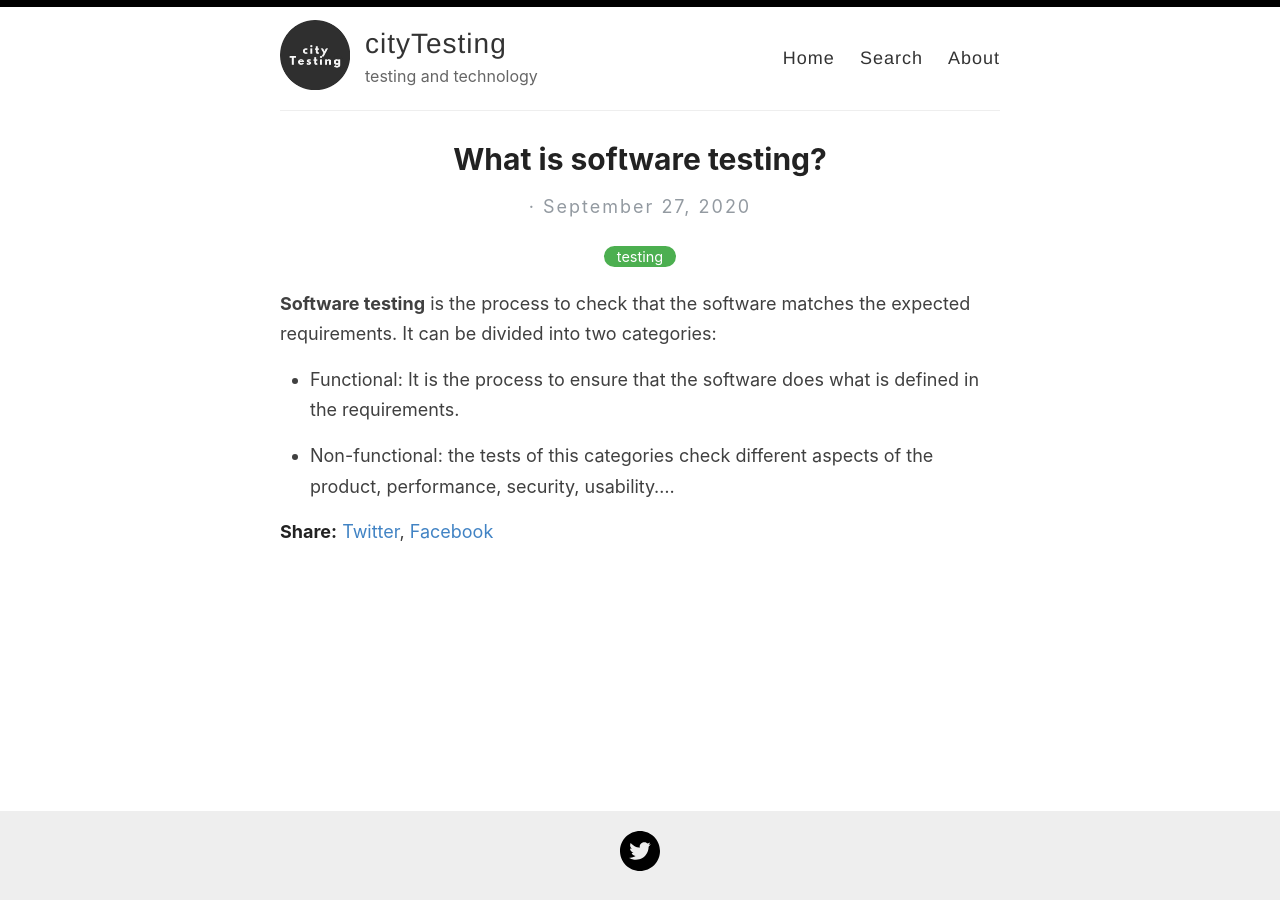
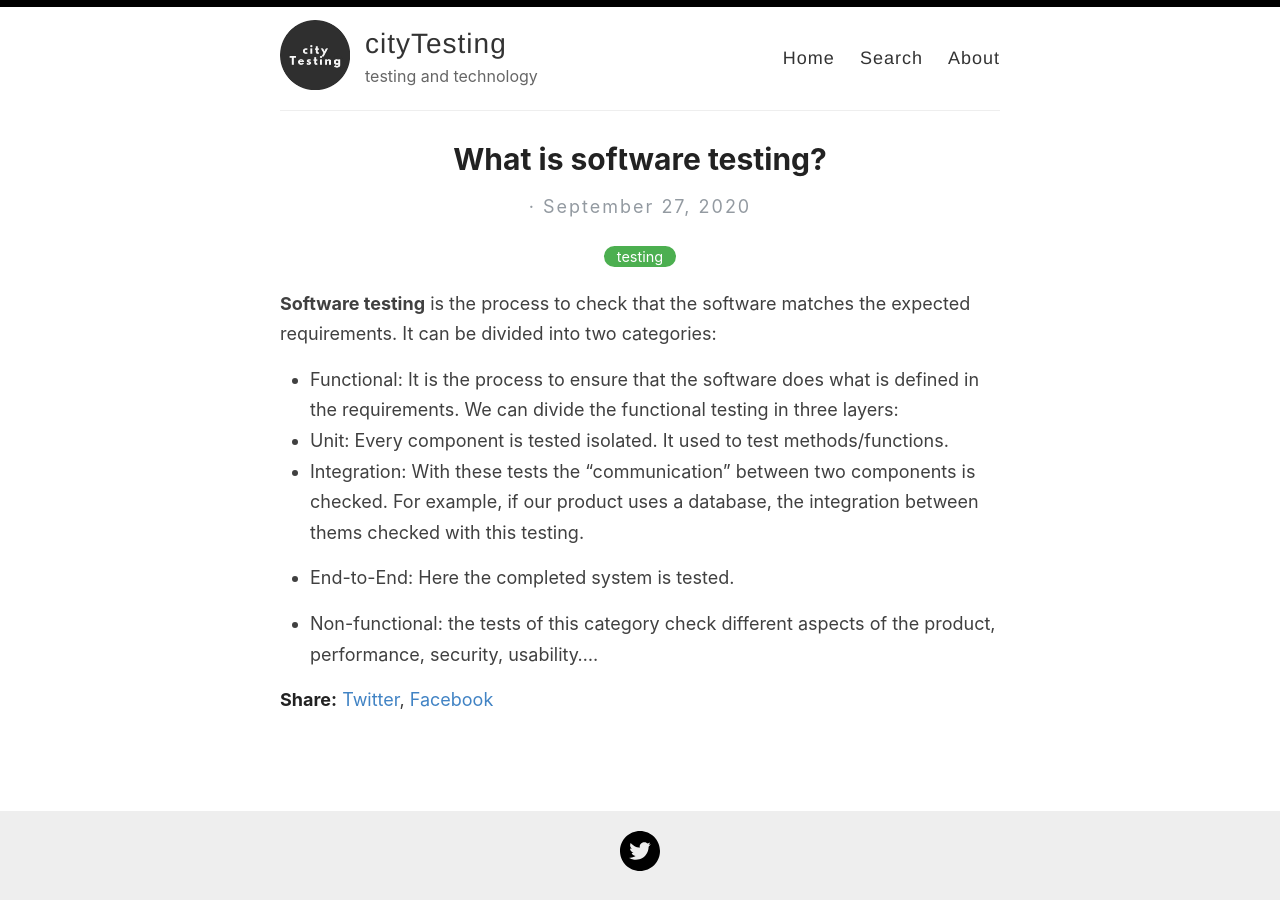
Before and after one commit to cityTesting/citytesting.github.io, a Jekyll site: the page built from _posts/2020-09-27-what-id-software-testing.md, in a window 1280 px wide. Built offline with Jekyll 4.4.1, drawn with Linux system fonts in a browser that asks for light colours.

Commit message:
Update 2020-09-27-what-id-software-testing.md

```diff
--- a/_posts/2020-09-27-what-id-software-testing.md
+++ b/_posts/2020-09-27-what-id-software-testing.md
@@ -6,6 +6,9 @@ categories: [testing]
 
 **Software testing** is the process to check that the software matches the expected requirements. It can be divided into two categories:
 
-* Functional: It is the process to ensure that the software does what is defined in the requirements.
+* Functional: It is the process to ensure that the software does what is defined in the requirements. We can divide the functional testing in three layers:
+- Unit: Every component is tested isolated. It used to test methods/functions.
+- Integration: With these tests the "communication" between two components is checked. For example, if our product uses a database, the integration between thems checked with this testing.
+- End-to-End: Here the completed system is tested.
 
-* Non-functional: the tests of this categories check different aspects of the product, performance, security, usability....
+* Non-functional: the tests of this category check different aspects of the product, performance, security, usability....
```
